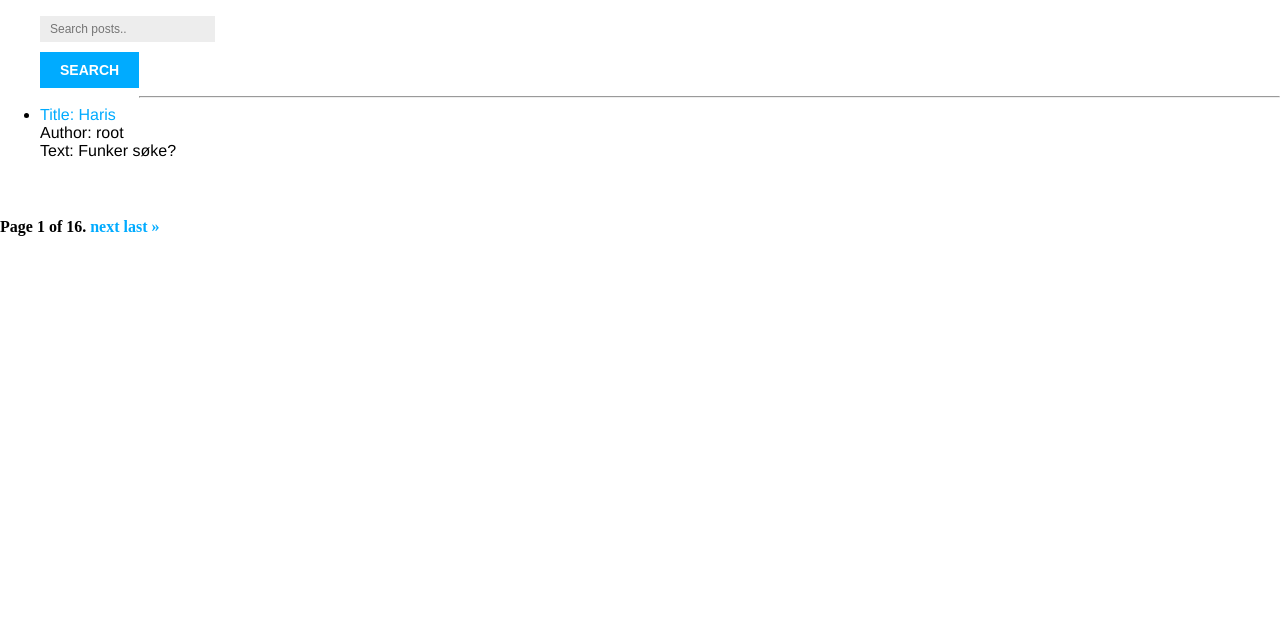
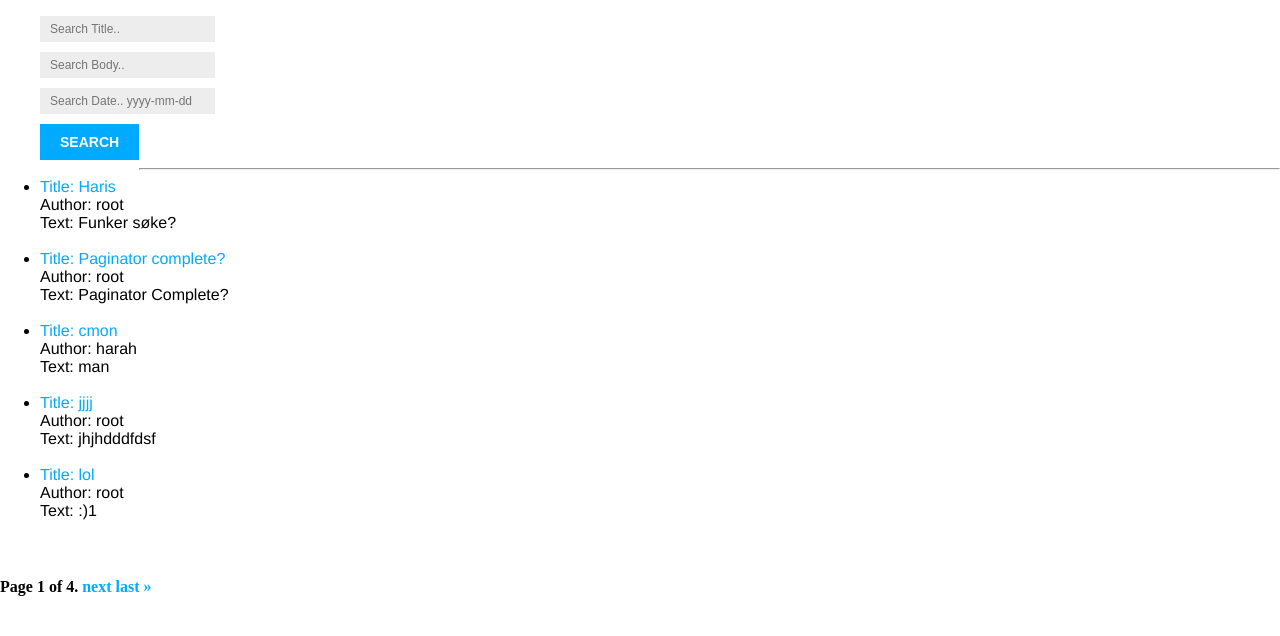
Before and after one commit to Haris1337/Tutorial1, a Django app: page / in a window 1280 px wide. Shown: the part 181-817 px from the top of the page. Before the commit the page ends 417 px from the top, so only its background shows below. Run offline with Django 3.2, Linux system fonts and the light colour scheme; data comes from the database, SQL or seed files in the repository; both versions use the stored data as it was after the commit.

Commit message:
fixed datefield

```diff
--- a/mysite/blog/templates/blog/base2.html
+++ b/mysite/blog/templates/blog/base2.html
@@ -3,9 +3,12 @@
 
 <ul>
 <form method="GET" action="">
-	<input type="text" name="q" placeholder="Search posts.." value={{request.GET.q}}>
+	<input type="text" name="q" placeholder="Search Title.." value={{request.GET.q}}>
+	<input type="text" name="s" placeholder="Search Body.." value={{request.GET.s}}>
+	<input type="text" name="q1" placeholder="Search Date.. yyyy-mm-dd" value={{request.GET.q1}}>
 	<input type="submit" value="Search">
 </form>
+<br><br><br><br>
 <br><br><br><br><hr>
 	{% for post in object_list %}
 	<li>
@@ -18,8 +21,8 @@
 <div class="pagination">
     <span class="step-links">
         {% if object_list.has_previous %}
-            <a href="?page=1&q={{request.GET.q}}">&laquo; first</a>
-            <a href="?page={{ object_list.previous_page_number }}&q={{request.GET.q}}">previous</a>
+            <a href="?page=1{% if request.GET.q or request.GET.s %}&q={{request.GET.q}}&s={{request.GET.s}}{% endif %}">&laquo; first</a>
+            <a href="?page={{ object_list.previous_page_number }}{% if request.GET.q or request.GET.s %}&q={{request.GET.q}}&s={{request.GET.s}}{% endif %}">previous</a>
         {% endif %}
 
         <span class="current">
@@ -27,8 +30,8 @@
         </span>
 
         {% if object_list.has_next %}
-            <a href="?page={{ object_list.next_page_number }}&q={{request.GET.q}}">next</a>
-            <a href="?page={{ object_list.paginator.num_pages }}&q={{request.GET.q}}">last &raquo;</a>
+            <a href="?page={{ object_list.next_page_number }}{% if request.GET.q or request.GET.s %}&q={{request.GET.q}}&s={{request.GET.s}}{% endif %}">next</a>
+            <a href="?page={{ object_list.paginator.num_pages }}{% if request.GET.q or request.GET.s %}&q={{request.GET.q}}&s={{request.GET.s}}{% endif %}">last &raquo;</a>
         {% endif %}
     </span>
 </div>
--- a/mysite/blog/views.py
+++ b/mysite/blog/views.py
@@ -14,11 +14,24 @@ def post_list(request):
 	query = request.GET.get('q')
 	if query:
 		queryset_list = queryset_list.filter(
-		Q(title__icontains=query) |
-		Q(body__icontains=query)
+		Q(title__icontains=query) #|
+		#Q(body__icontains=query)
+		).distinct()
+	#Filter by body
+	query1 = request.GET.get('s')
+	if query1:
+		queryset_list = queryset_list.filter(
+		Q(body__icontains=query1)
+		).distinct()
+	#filter by publish date
+	query2 = request.GET.get('q1')
+	if query2:
+		queryset_list = queryset_list.filter(
+		Q(publish__icontains=query2)
 		).distinct()
 
-	paginator = Paginator(queryset_list, 1) #Show 5 posts per page
+
+	paginator = Paginator(queryset_list, 5) #Show 5 posts per page
 
 	page = request.GET.get('page')
 	try:
```
Also changed, not shown: mysite/db.sqlite3, 1 other file.
